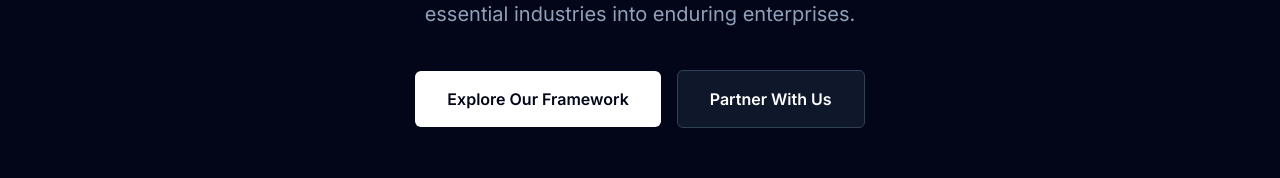
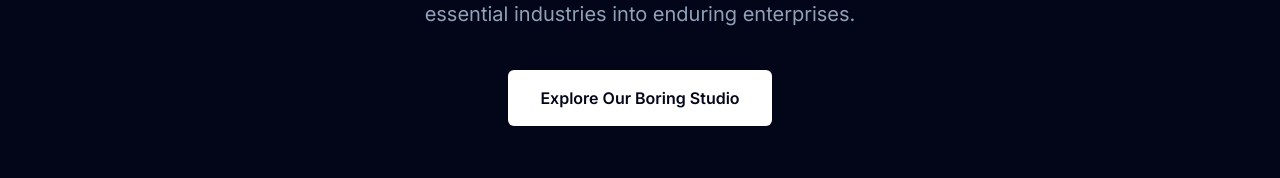
Before and after one commit to boring-pe/boringpe.com, a Next.js app: page / in a window 1280 px wide. Shown: the part 547-725 px from the top of the page. Built offline with nearby package versions, Linux system fonts and the light colour scheme; no server answers.

Commit message:
Replace the hero buttons with Explore Our Boring Studio.

```diff
--- a/src/app/page.tsx
+++ b/src/app/page.tsx
@@ -61,12 +61,9 @@ export default async function Home() {
           <p className="text-lg md:text-xl text-slate-400 mb-10 max-w-2xl mx-auto leading-relaxed">
             {c.intro}
           </p>
-          <div className="flex flex-col sm:flex-row items-center justify-center gap-4">
-            <a href="#framework" className="px-8 py-4 bg-white text-slate-950 font-semibold rounded-md hover:bg-slate-200 transition-colors w-full sm:w-auto">
-              Explore Our Framework
-            </a>
-            <a href="#founders" className="px-8 py-4 bg-slate-900 border border-slate-700 text-white font-semibold rounded-md hover:bg-slate-800 transition-colors w-full sm:w-auto">
-              Partner With Us
+          <div className="flex items-center justify-center">
+            <a href="#studio" className="px-8 py-4 bg-white text-slate-950 font-semibold rounded-md hover:bg-slate-200 transition-colors">
+              Explore Our Boring Studio
             </a>
           </div>
         </div>
```
